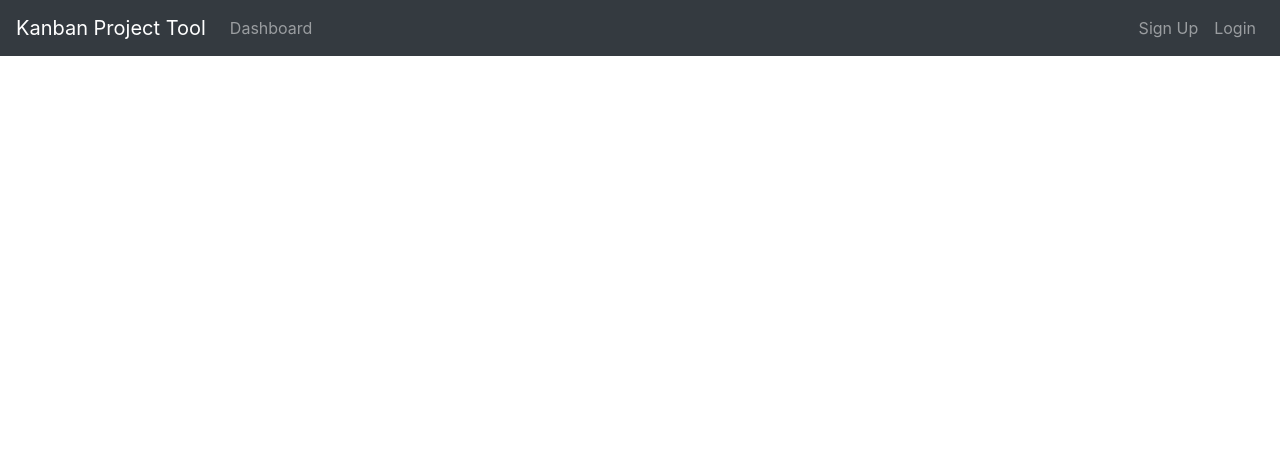
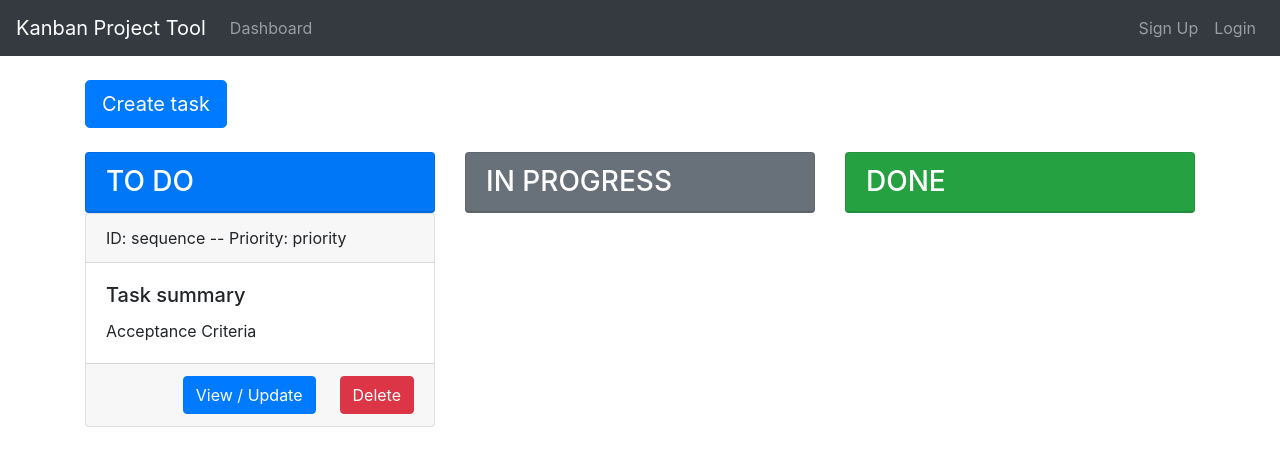
Before and after one commit to nursh/Project-Management-tool, a React (Create React App) app in the folder frontend/: page /projectBoard/1 in a window 1280 px wide. Shown: the top 466 px of the page. Built offline with nearby package versions, Linux system fonts and the light colour scheme.

Commit message:
Added links to Project Board and Project Tasks

```diff
--- a/frontend/src/components/App.js
+++ b/frontend/src/components/App.js
@@ -21,9 +21,9 @@ function App() {
         <Route path="/dashboard" component={Dashboard} />
         <Route path="/createProject" component={CreateProject} />
         <Route path="/editProject/:id" component={EditProject} />
-        <Route path="/project" component={ProjectBoard} />
-        <Route path="/addTask" component={AddTask} />
-        <Route path="/updateTask" component={UpdateTask} />
+        <Route path="/projectBoard/:id" component={ProjectBoard} />
+        <Route path="/addTask/:id" component={AddTask} />
+        <Route path="/updateTask/:id" component={UpdateTask} />
       </div>
     </Router>
   );
--- a/frontend/src/components/Project/ProjectItem.js
+++ b/frontend/src/components/Project/ProjectItem.js
@@ -39,7 +39,7 @@ class ProjectItem extends Component {
           </Button>
           <Button
             variant="outline-primary"
-            href="#"
+            href={`/projectBoard/${project.identifier}`}
             className="d-flex align-items-center  ml-3"
           >
             <FaTasks />
--- a/frontend/src/components/ProjectBoard/ProjectBoard.js
+++ b/frontend/src/components/ProjectBoard/ProjectBoard.js
@@ -6,21 +6,23 @@ import Card from 'react-bootstrap/Card';
 import Button from 'react-bootstrap/Button';
 
 
-export default class ProjectBoard extends Component {
+class ProjectBoard extends Component {
 
 
   render() {
+    const { id } = this.props.match.params;
+
     return (
       <Container>
         <Row className="mt-4">
           <Col>
-            <Button size="lg">Create task</Button>
+            <Button size="lg" href={`/addTask/${id}`}>Create task</Button>
           </Col>
         </Row>
 
         <Row className="mt-4">
           <Col md={4}>
-            <Card>
+            <Card bg="primary" text="white">
               <Card.Header as="h3">TO DO</Card.Header>
             </Card>
 
@@ -39,13 +41,13 @@ export default class ProjectBoard extends Component {
           </Col>
 
           <Col md={4}>
-            <Card>
+            <Card bg="secondary" text="white">
               <Card.Header as="h3">IN PROGRESS</Card.Header>
             </Card>
           </Col>
 
           <Col md={4}>
-            <Card>
+            <Card bg="success" text="white">
               <Card.Header as="h3">DONE</Card.Header>
             </Card>
           </Col>
@@ -54,3 +56,5 @@ export default class ProjectBoard extends Component {
     );
   }
 }
+
+export default ProjectBoard;
--- a/frontend/src/components/ProjectBoard/Tasks/AddTask.js
+++ b/frontend/src/components/ProjectBoard/Tasks/AddTask.js
@@ -8,7 +8,7 @@ import FormControl from 'react-bootstrap/FormControl';
 import DatePicker from 'react-datepicker';
 
 
-export default class AddTask extends Component {
+class AddTask extends Component {
 
   state = {
     dueDate: ''
@@ -21,11 +21,13 @@ export default class AddTask extends Component {
   };
 
   render() {
+    const { id } = this.props.match.params;
+
     return (
       <Container>
         <Row>
           <Col md={8} className="mt-5">
-            <Button href="#">Back to Project Board</Button>
+            <Button href={`/projectBoard/${id}`}>Back to Project Board</Button>
           </Col>
         </Row>
 
@@ -107,3 +109,5 @@ export default class AddTask extends Component {
     );
   }
 }
+
+export default AddTask;
```
